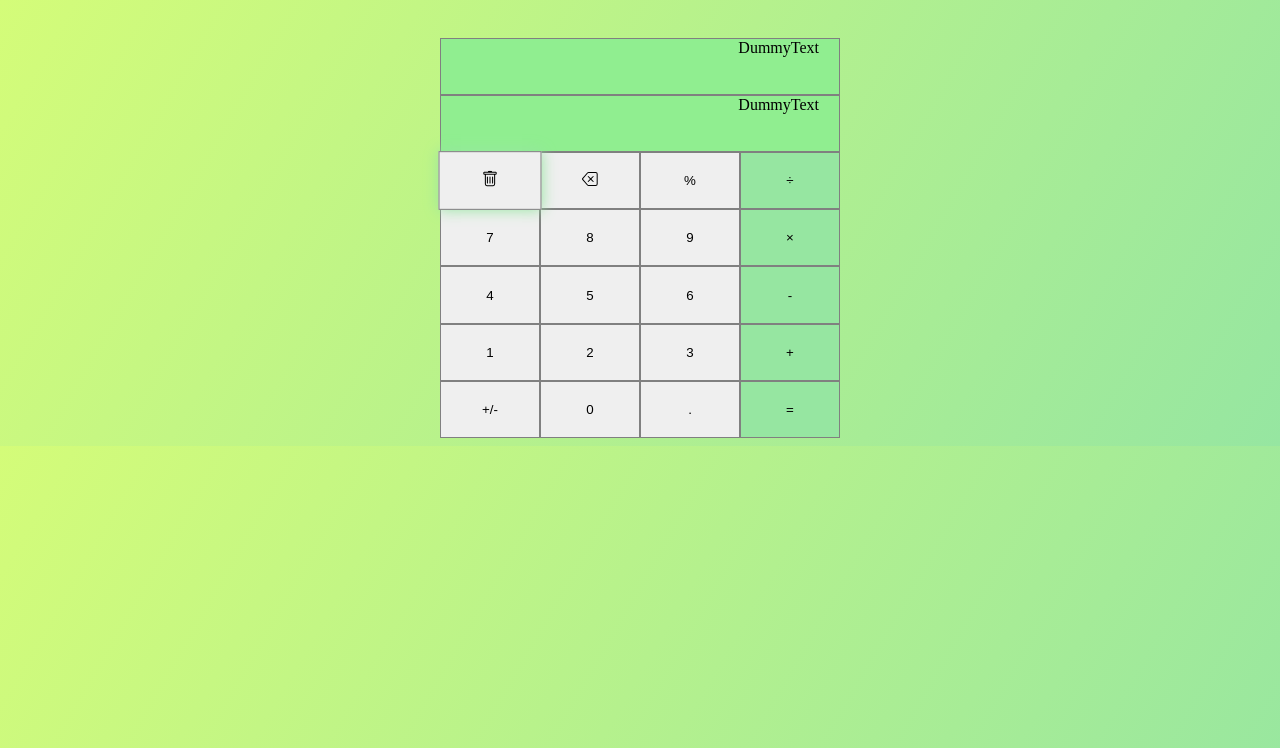
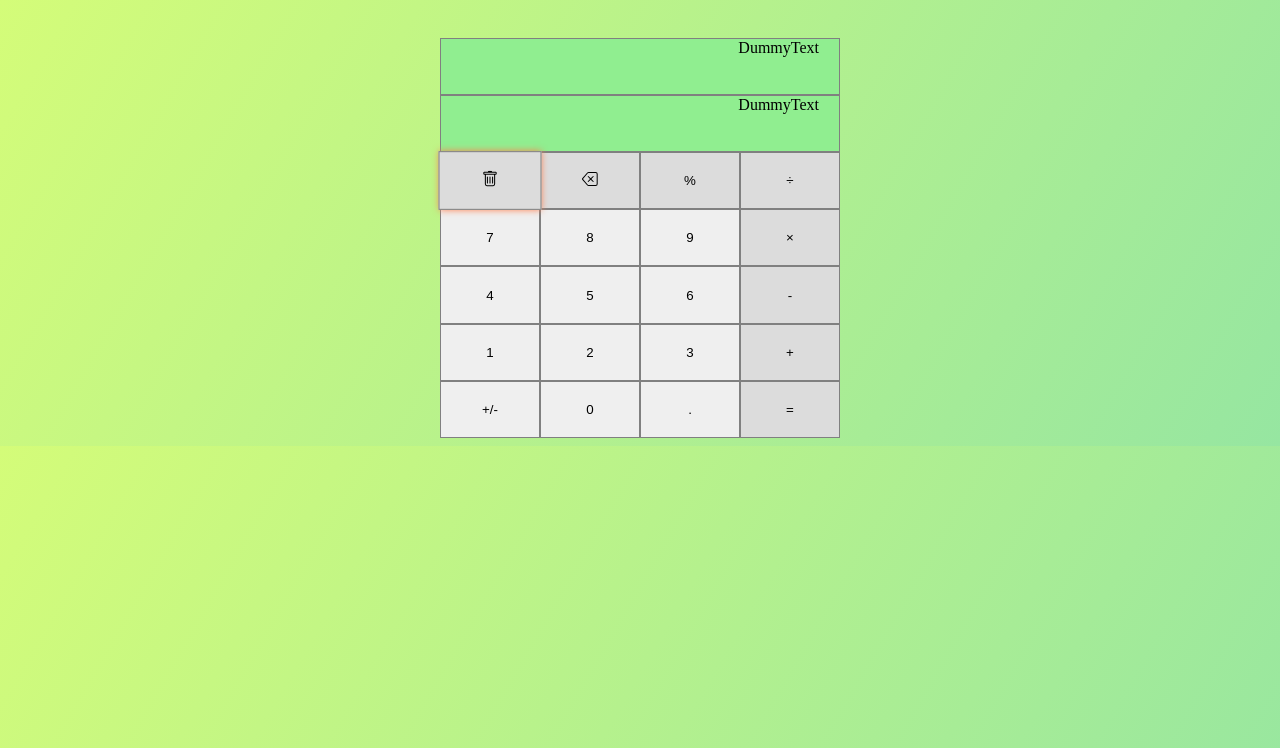
Before and after one commit to xarmar/CalculatorJS, a plain HTML site: page index.html in a window 1280 px wide. In both pictures the pointer is over the button 489 px from the left and 180 px from the top of the page. Shown: the top 748 px of the page. Drawn offline with Linux system fonts and the light colour scheme.

Commit message:
add different box-shadows when hovering different buttons

```diff
--- a/css/calculator.css
+++ b/css/calculator.css
@@ -35,9 +35,8 @@ body {
 button:hover {
     transform: scale(1.03);
     padding:1px;
-    border: 1px solid grey;;
-    border-color: #96e6a1;
-    box-shadow: 0 0 1em #96e6a1;
+    border: 1px solid #96e6a1;;
+    box-shadow: 0 0 0.5em #96e6a1;
 }
 
 .fourCells {
@@ -46,8 +45,26 @@ button:hover {
 
 }
 
+.delete {
+    background-color: gainsboro;
+}
+
+.delete:hover {
+    transform: scale(1.03);
+    padding:1px;
+    border: 1px solid #96e6a1;;
+    box-shadow: 0 0 0.5em coral;
+}
+
 .operator {
-    background-color: #96e6a1;
+    background-color: gainsboro;
+}
+
+.operator:hover {
+    transform: scale(1.03);
+    padding:1px;
+    border: 1px solid #96e6a1;;
+    box-shadow: 0 0 0.5em gold;
 }
 
 #footer {
--- a/index.html
+++ b/index.html
@@ -12,15 +12,15 @@
             <div id="calculator">
             <output class="fourCells">DummyText</output>
             <output class="fourCells">DummyText</output>
-            <button><svg xmlns="http://www.w3.org/2000/svg" width="16" height="16" fill="currentColor" class="bi bi-trash" viewBox="0 0 16 16">
+            <button class="delete"><svg xmlns="http://www.w3.org/2000/svg" width="16" height="16" fill="currentColor" class="bi bi-trash" viewBox="0 0 16 16">
                 <path d="M5.5 5.5A.5.5 0 0 1 6 6v6a.5.5 0 0 1-1 0V6a.5.5 0 0 1 .5-.5zm2.5 0a.5.5 0 0 1 .5.5v6a.5.5 0 0 1-1 0V6a.5.5 0 0 1 .5-.5zm3 .5a.5.5 0 0 0-1 0v6a.5.5 0 0 0 1 0V6z"/>
                 <path fill-rule="evenodd" d="M14.5 3a1 1 0 0 1-1 1H13v9a2 2 0 0 1-2 2H5a2 2 0 0 1-2-2V4h-.5a1 1 0 0 1-1-1V2a1 1 0 0 1 1-1H6a1 1 0 0 1 1-1h2a1 1 0 0 1 1 1h3.5a1 1 0 0 1 1 1v1zM4.118 4 4 4.059V13a1 1 0 0 0 1 1h6a1 1 0 0 0 1-1V4.059L11.882 4H4.118zM2.5 3V2h11v1h-11z"/>
               </svg></button>
-            <button><svg xmlns="http://www.w3.org/2000/svg" width="16" height="16" fill="currentColor" class="bi bi-backspace" viewBox="0 0 16 16">
+            <button class="delete"><svg xmlns="http://www.w3.org/2000/svg" width="16" height="16" fill="currentColor" class="bi bi-backspace" viewBox="0 0 16 16">
                 <path d="M5.83 5.146a.5.5 0 0 0 0 .708L7.975 8l-2.147 2.146a.5.5 0 0 0 .707.708l2.147-2.147 2.146 2.147a.5.5 0 0 0 .707-.708L9.39 8l2.146-2.146a.5.5 0 0 0-.707-.708L8.683 7.293 6.536 5.146a.5.5 0 0 0-.707 0z"/>
                 <path d="M13.683 1a2 2 0 0 1 2 2v10a2 2 0 0 1-2 2h-7.08a2 2 0 0 1-1.519-.698L.241 8.65a1 1 0 0 1 0-1.302L5.084 1.7A2 2 0 0 1 6.603 1h7.08zm-7.08 1a1 1 0 0 0-.76.35L1 8l4.844 5.65a1 1 0 0 0 .759.35h7.08a1 1 0 0 0 1-1V3a1 1 0 0 0-1-1h-7.08z"/>
               </svg></button>
-            <button>%</button>
+            <button class="operator">%</button>
             <button class="operator">÷</button>
             <button>7</button>
             <button>8</button>
```
